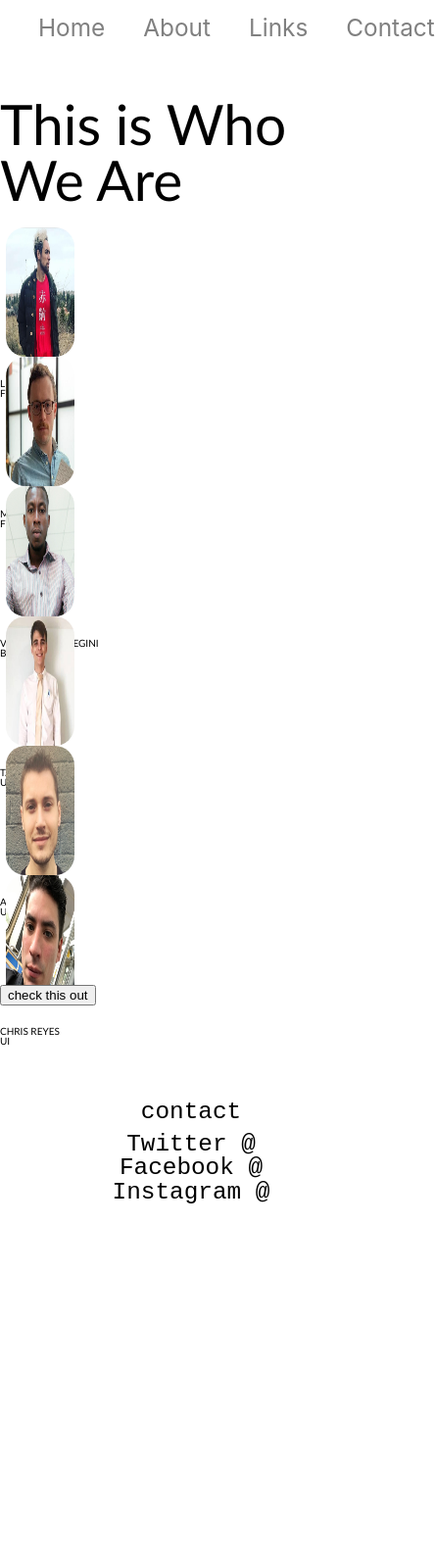
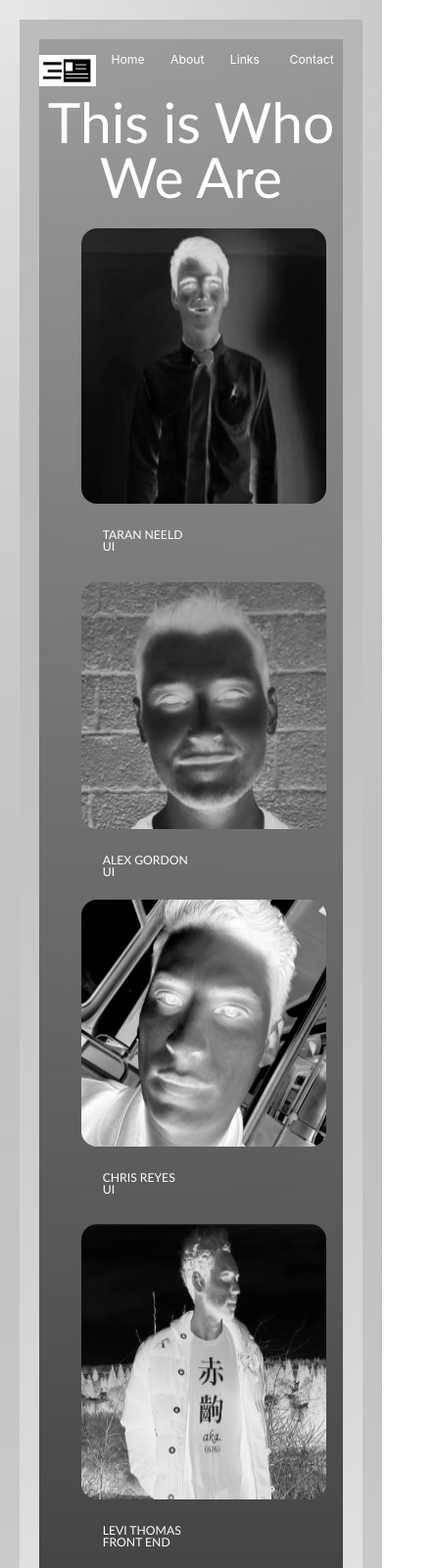
Before and after one commit to business-card-organizer-app/card-page, a plain HTML site: page about.html in a window 390 px wide. Shown: the top 1600 px of the page at 98% size, 444 px wide, since content can reach past the window. Before the commit the page ends 1230 px from the top, so only its background shows below. Drawn offline with Linux system fonts and the light colour scheme.

Commit message:
almost done

```diff
--- a/css/about.css
+++ b/css/about.css
@@ -106,6 +106,8 @@ section {
 }
 body {
   line-height: 1;
+  filter: invert() grayscale(2);
+
 }
 ol,
 ul {
@@ -134,14 +136,19 @@ html {
 }
 html,
 body {
+
   font-family: monospace;
+  background-image: linear-gradient(rgba(255, 255, 255, 0.157), white), radial-gradient(circle at top left, rgba(160, 160, 160, 0.301),#000000);
+  background-origin: border-box;
+  background-clip: content-box, border-box;
+  border: double 20px transparent;
 }
 h1,
 h2,
 h3,
 h4,
 h5 {
-  font-family: 'Gill Sans', 'Gill Sans MT', Calibri, 'Trebuchet MS', sans-serif;
+  font-family: "Gill Sans", "Gill Sans MT", Calibri, "Trebuchet MS", sans-serif;
 }
 h1 {
   display: flex;
@@ -158,14 +165,15 @@ h4 {
 }
 p {
   line-height: 1.5;
-  font-size: 1.6rem;
+  font-size: 1.5rem;
   padding-bottom: 10px;
+
 }
 img {
   max-width: 100%;
   height: auto;
 }
-.container {
+.home-container {
   max-width: 800px;
   width: 100%;
   margin: 0 auto;
@@ -175,84 +183,167 @@ img {
   justify-content: space-evenly;
   width: 100%;
   margin-top: 4%;
-  margin-bottom: 15%;
+  margin-bottom: 2%;
 }
 .top-bar nav {
   display: flex;
   justify-content: space-evenly;
   width: 100%;
+  align-items: end;
+
+}
+.top-bar nav .logo img{
+  margin-bottom: 2%;
+  display: flex;
+  width: 700px;
+  height: 44px;
 }
 .top-bar nav h1 {
   display: flex;
   justify-content: space-between;
   font-size: 3rem;
+  margin: 1% 1%;
 }
 .top-bar nav a {
   display: flex;
   width: 100%;
   justify-content: space-between;
+  align-content: center;
   flex-direction: row;
-  margin-left: 10%;
+  margin: 1% 3% 7% 5%;
   text-decoration: none;
-  color: grey;
-  font-size: 3rem;
+  color: rgb(0, 0, 0);
+  font-size: 1.5rem;
   font-family: -apple-system, BlinkMacSystemFont, "Segoe UI", Roboto, Oxygen, Ubuntu, Cantarell, "Open Sans", "Helvetica Neue", sans-serif;
 }
 .footer {
   display: flex;
   width: 100%;
   justify-content: center;
-  margin-top: 25%;
+  margin: auto  0 5%;
 }
 .footer a {
+  margin-top: 7%;
   display: flex;
-  font-size: 3rem;
+  font-size: 2rem;
   justify-content: center;
 }
-.home .content-section {
-  margin: 10px 0;
-  display: flex;
-  width: 100%;
+button {
+
+  background-color: #bce4e4;
+  width: 12rem;
+  border-radius: 1rem;
+  text-align: center;
+  margin: 4%;
+  -webkit-transition: -webkit-transform .8s ease-in-out;
+  transition:         transform .8s ease-in-out;
 }
-.home .inverse-content {
-  padding-bottom: 30px;
-}
-.home .inverse-content .text-content {
-  padding-left: 1%;
-  padding-right: 0;
-}
-.home .inverse-content .img-content {
-  padding-right: 1%;
-  padding-left: 0;
-}
-.home .content-destination {
-  width: 75%;
-  margin: 0 auto 30px;
-}
-.home .content-destination .content-pick {
-  padding-top: 30px;
-  display: flex;
-  justify-content: space-between;
-}
-.home .content-destination .content-pick .destination {
-  width: 30%;
-  margin-bottom: 30px;
+button:hover{
+  -webkit-transform: rotate(360deg);
+          transform: rotate(360deg);
 }
 section.card-images {
   display: flex;
   flex-direction: row;
   flex-wrap: wrap;
   width: 100%;
+  justify-content: center;
 }
 .card-images img {
-  width: 28%;
+  width: 200px;
   margin: 20px 2.5%;
   border-radius: 20px;
-  height: 100%;
-  -webkit-transition: -webkit-transform 0.8s ease-in-out;
-  transition: transform 0.8s ease-in-out;
+  height: 200px;
+  padding: 4px;
+
 }
-img:hover {
+.card-images img:hover {
   -webkit-transform: rotate(360deg);
   transform: scale(1.25, 1.25);
 }
+
+
+
+
+h2 span {
+  color: white;
+  font: bold 24px/45px Helvetica, Sans-Serif;
+  letter-spacing: -1px;
+  background: rgb(0, 0, 0); /* fallback color */
+  padding: 5px;
+}
+h2 span.spacer {
+  padding:0 5px;
+}
+
+h1{
+  display: flex;
+  justify-content: center;
+  text-align: center;
+
+}
+
+
+
+@media(max-width:500px){
+  .info1{
+    display: flex;
+  flex-direction: column;
+  padding-top: 2%;
+  }
+.info2{
+  display: flex;
+  flex-direction: column;
+  padding-top: 2%;
+}
+
+.image{
+  display: flex;
+  justify-content: center;
+  height: 300px;
+}
+.container-home{
+  display: flex;
+  flex-direction: column-reverse;
+
+}
+.text-div{
+  padding-bottom: 4%;
+  margin-bottom: 10%
+}
+.card-images img {
+  width: 90%;
+  margin-left: 5%;
+  border-radius: 20px;
+  height: 100%;
+
+}
+.card-images div img {
+  width: 100%;
+  margin-left: 5%;
+  border-radius: 20px;
+  height: 80%;
+}
+.card-images img:hover {
+  -webkit-transform: rotate(360deg);
+  transform: scale(1.1, 1.1);
+}
+
+  .top-bar nav{
+    display: flex;
+    align-items: end;
+  }
+
+.top-bar nav .logo img{
+  margin-bottom: 2%;
+  display: flex;
+  width: 500px;
+  height: 32px;
+}
+}
+h3 {
+  display: flex;
+  padding-left: 15%;
+  font-size: 1.5rem;
+
+}
--- a/css/index.css
+++ b/css/index.css
@@ -106,6 +106,8 @@ section {
 }
 body {
   line-height: 1;
+  filter: invert() grayscale(2);
+
 }
 ol,
 ul {
@@ -134,14 +136,19 @@ html {
 }
 html,
 body {
+
   font-family: monospace;
+  background-image: linear-gradient(rgb(12, 11, 11), white), radial-gradient(circle at top left, rgb(131, 175, 216),#24c9e2);
+  background-origin: border-box;
+  background-clip: content-box, border-box;
+  border: double 20px transparent;
 }
 h1,
 h2,
 h3,
 h4,
 h5 {
-  font-family: 'Gill Sans', 'Gill Sans MT', Calibri, 'Trebuchet MS', sans-serif;
+  font-family: "Gill Sans", "Gill Sans MT", Calibri, "Trebuchet MS", sans-serif;
 }
 h1 {
   display: flex;
@@ -158,8 +165,10 @@ h4 {
 }
 p {
   line-height: 1.5;
-  font-size: 1.6rem;
+  font-size: 1.5rem;
   padding-bottom: 10px;
+
+
 }
 img {
   max-width: 100%;
@@ -169,45 +178,70 @@ img {
   max-width: 800px;
   width: 100%;
   margin: 0 auto;
+  padding:5%;
 }
 .top-bar {
   display: flex;
   justify-content: space-evenly;
   width: 100%;
   margin-top: 4%;
-  margin-bottom: 15%;
+  margin-bottom: 2%;
 }
 .top-bar nav {
   display: flex;
   justify-content: space-evenly;
   width: 100%;
+  align-items: end;
+
+}
+.top-bar nav .logo img{
+  margin-bottom: 2%;
+  display: flex;
+  width: 700px;
+  height: 44px;
 }
 .top-bar nav h1 {
   display: flex;
   justify-content: space-between;
   font-size: 3rem;
+  margin: 1% 1%;
 }
 .top-bar nav a {
   display: flex;
   width: 100%;
   justify-content: space-between;
+  align-content: center;
   flex-direction: row;
-  margin-left: 10%;
+  margin: 1% 3% 7% 5%;
   text-decoration: none;
-  color: grey;
-  font-size: 3rem;
+  color: gray;
+  font-size: 1.5rem;
   font-family: -apple-system, BlinkMacSystemFont, "Segoe UI", Roboto, Oxygen, Ubuntu, Cantarell, "Open Sans", "Helvetica Neue", sans-serif;
 }
 .footer {
   display: flex;
   width: 100%;
   justify-content: center;
-  margin-top: 25%;
+  margin: auto  0 5%;
 }
 .footer a {
+  margin-top: 7%;
   display: flex;
-  font-size: 3rem;
+  font-size: 2rem;
   justify-content: center;
+}
+button {
+
+  background-color: #bce4e4;
+  width: 12rem;
+  border-radius: 1rem;
+  text-align: center;
+  margin: 4%;
+  transition: transform 1s;
+}
+button:hover{
+  transform: scale(2);
+
 }
 .home .content-section {
   margin: 10px 0;
@@ -217,8 +251,8 @@ img {
 .home .inverse-content {
   padding-bottom: 30px;
 }
-.home .inverse-content .text-content {
-  padding-left: 1%;
+.home .text-content {
+  padding-left: 45%;
   padding-right: 0;
 }
 .home .inverse-content .img-content {
@@ -227,7 +261,7 @@ img {
 }
 .home .content-destination {
   width: 75%;
-  margin: 0 auto;
+  margin: 0 auto 30px;
 }
 .home .content-destination .content-pick {
   padding-top: 30px;
@@ -249,10 +283,78 @@ section.card-images {
   margin: 20px 2.5%;
   border-radius: 20px;
   height: 100%;
-  -webkit-transition: -webkit-transform 0.8s ease-in-out;
-  transition: transform 0.8s ease-in-out;
+
 }
-img:hover {
+.card-images img:hover {
   -webkit-transform: rotate(360deg);
   transform: scale(1.25, 1.25);
 }
+.image {
+  position: relative;
+
+}
+
+
+.image h2 {
+  position: absolute;
+  top: 200px;
+  left: 0;
+  width: 100%;
+}
+h2 span {
+  color: white;
+  font: bold 24px/45px Helvetica, Sans-Serif;
+  letter-spacing: -1px;
+  background: rgb(0, 0, 0); /* fallback color */
+  padding: 5px;
+}
+h2 span.spacer {
+  padding:0 5px;
+}
+
+
+
+@media(max-width:500px){
+  .info1{
+    display: none;
+  }
+.info2{
+  display: flex;
+  flex-direction: column;
+  padding-top: 2%;
+}
+
+.image{
+  display: flex;
+  justify-content: center;
+  height: 300px;
+}
+.container-home{
+  display: flex;
+  flex-direction: column-reverse;
+
+}
+.card-images img {
+  width: 90%;
+  margin-left: 5%;
+  border-radius: 20px;
+  height: 100%;
+
+}
+.card-images img:hover {
+  -webkit-transform: rotate(360deg);
+  transform: scale(1.1, 1.1);
+}
+
+  .top-bar nav{
+    display: flex;
+    align-items: end;
+  }
+
+.top-bar nav .logo img{
+  margin-bottom: 2%;
+  display: flex;
+  width: 500px;
+  height: 32px;
+}
+}
```
